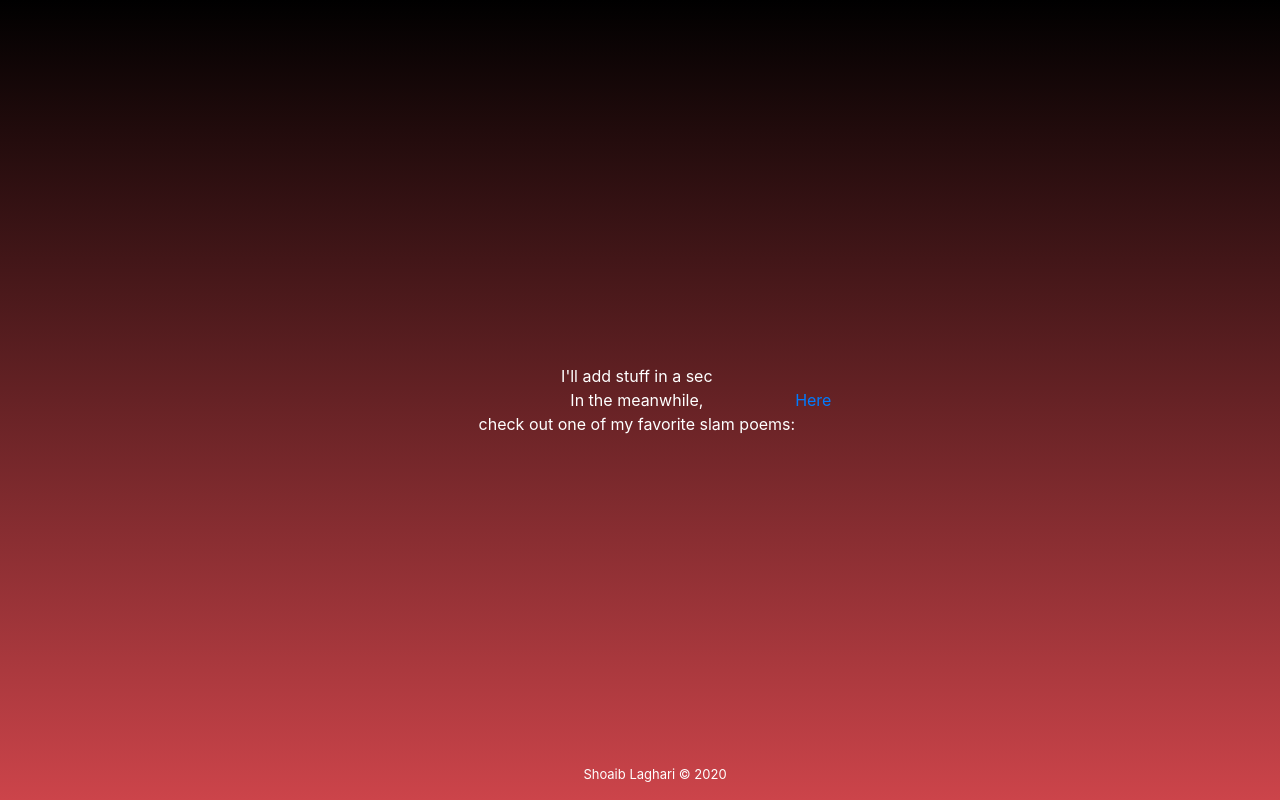
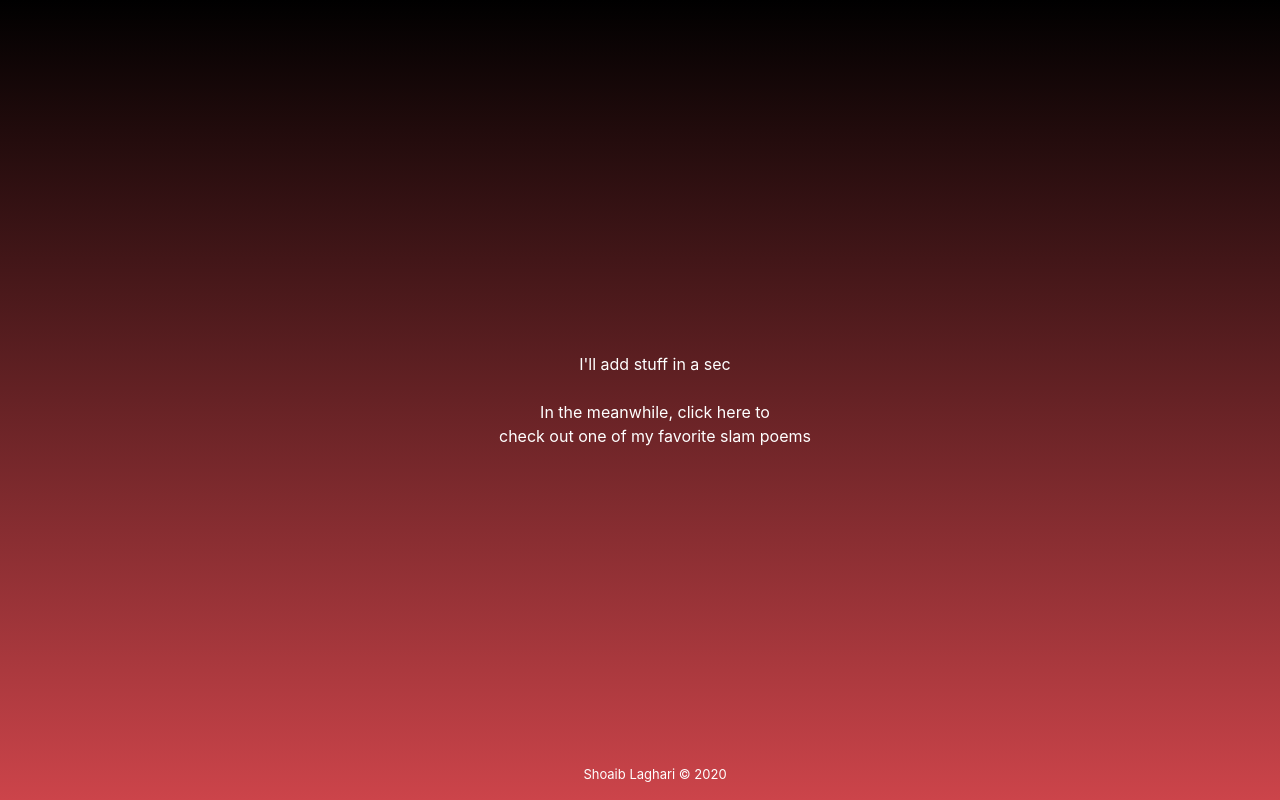
Before and after one commit to shoaibl9/dummysite, a Gatsby site: page / in a window 1280 px wide. Built offline with nearby package versions, Linux system fonts and the light colour scheme; Gatsby itself is replaced by a stand-in of ours.

Commit message:
fixed link :)

```diff
--- a/src/pages/index.js
+++ b/src/pages/index.js
@@ -9,12 +9,13 @@ const IndexPage = () => {
     <div class="container">
       <p class="text">
         I'll add stuff in a sec <br />
-        In the meanwhile, <br />
-        check out one of my favorite slam poems: <br />
-        <a
+        <br />
+        In the meanwhile, click here to <br />
+        check out one of my favorite slam poems
+        <a class="link-area"
         href="https://www.youtube.com/watch?v=vnKZ4pdSU-s"
         rel="noopener noreferrer"
-        target="_blank">Here</a>
+        target="_blank"/>
       </p>
       <footer>
         Shoaib Laghari © 2020
--- a/src/styling/index.css
+++ b/src/styling/index.css
@@ -15,13 +15,12 @@
   justify-content: center;
 }
 
-.text-lower {
-  color: coral;
-  height: 100%;
-  width: 100%;
+.link-area {
+  height: 50%;
+  width: 70%;
   display: flex;
   position: fixed;
-  margin-top: 110vh;
+  align-items: center;
   justify-content: center;
 }
 
```
